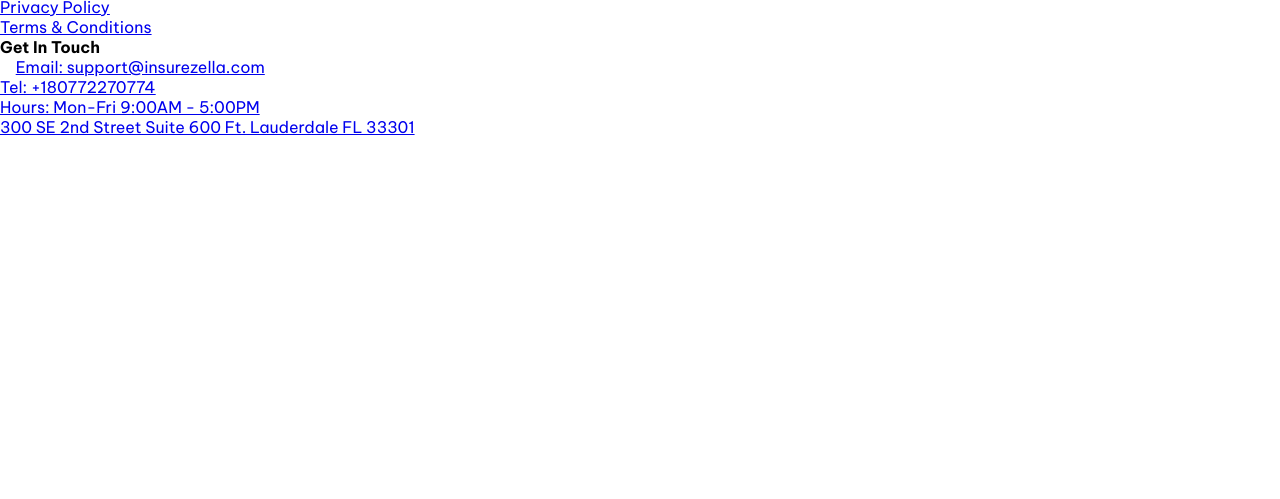
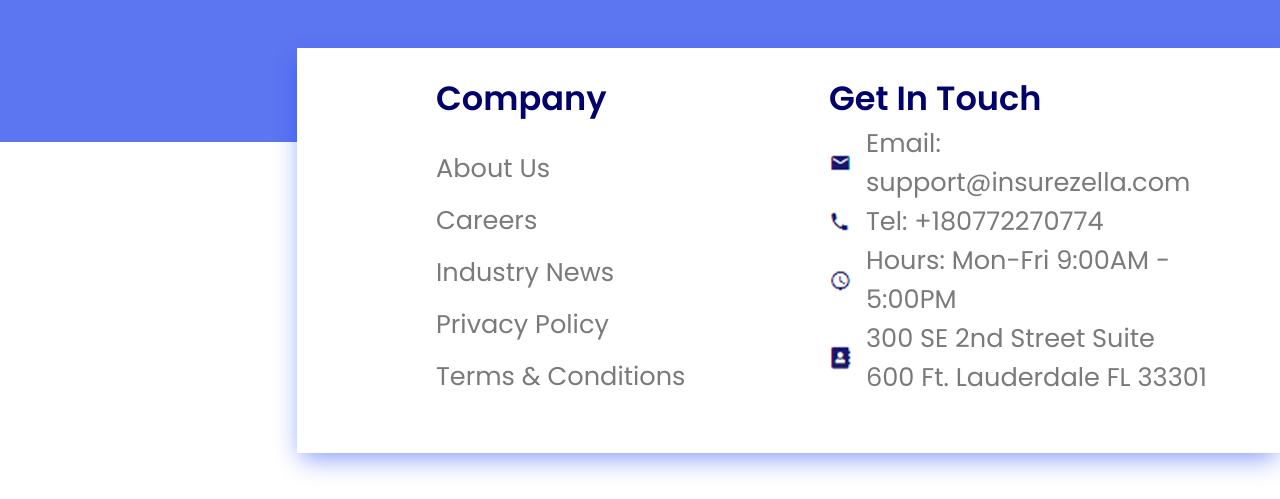
Before and after one commit to migmm/Challenge_A-Teamwork_Insurezella, a plain HTML site: page index.html in a window 1280 px wide. Shown: the part 5644-6143 px from the top of the page. Before the commit the page ends 5781 px from the top, so only its background shows below. Drawn offline with Linux system fonts and the light colour scheme.

Commit message:
Crated right part of footer

```diff
--- a/css/styles.css
+++ b/css/styles.css
@@ -9,24 +9,25 @@
 @import url('https://fonts.googleapis.com/css2?family=Inter:ital,opsz,wght@0,14..32,100..900;1,14..32,100..900&display=swap');
 
 :root {
-    --black:           #000;
-    --white:           #fff;
-    --purple:          #6475ed;
-    --darkblue:        #2b3143;
-    --acquamarineblue: #172C82;
-    --seablue:         #0256ff;
-    --blue:            #345cfb;
-    --skyblue:         #2e77f9;
-    --darkcyan:        #2083fd;
-    --cyan:            #00b1ff;
-    --navyblue:        #73A6C9;
-    --lightblue:       #ecf5ff;
-    --lightbrown:      #7b7a7b;
-    --grayfromblue:    #979ba8;
-    --midgray:         #999ea8;
-    --lightgray:       #d9d9d8;
-    --logoshadow:      rgba(0, 0, 0, 0.38);
-    --cardshadow:      rgba(0, 52, 255, 0.49);
+    --black: #000;
+    --white: #fff;
+    --purple: #6475ed;
+    --darkblue: #2b3143;
+    --acquamarineblue: #01016b;
+    --seablue: #0256ff;
+    --blue: #345cfb;
+    --oceanblue: #5c76f1;
+    --skyblue: #2e77f9;
+    --darkcyan: #2083fd;
+    --cyan: #00b1ff;
+    --navyblue: #73a6c9;
+    --lightblue: #ecf5ff;
+    --lightbrown: #7b7a7b;
+    --grayfromblue: #979ba8;
+    --midgray: #999ea8;
+    --lightgray: #d9d9d8;
+    --logoshadow: rgba(0, 0, 0, 0.38);
+    --cardshadow: rgba(0, 52, 255, 0.49);
 }
 
 ::selection {
@@ -543,26 +544,35 @@
 /*********** FOOTER STYLES ************/
 /**************************************/
 
-/************ Left column *************/
-
 #footer-container {
+    width: 100%;
+    position: relative;
+    overflow: visible;
+    height: 230px;
+    background-color: var(--oceanblue);
+    margin-top: 400px;
+    margin-bottom: 357px;
 }
 
+/************ Left column *************/
 #footer-left-container {
     display: flex;
     flex-direction: row;
-    max-width: 984px;
+    position: absolute;
+    top: -351px;
+    width: 984px;
     height: 405px;
+    background-color: var(--white);
     box-shadow: 0px 9px 24px -4px var(--cardshadow);
     -webkit-box-shadow: 0px 9px 24px -4px var(--cardshadow);
     -moz-box-shadow: 0px 9px 24px -4px var(--cardshadow);
 }
 
 #footer-left-container #general-info {
-    display:flex;
+    display: flex;
     flex-direction: column;
     align-items: center;
-    width:49%;
+    width: 49%;
     margin-top: 31px;
 }
 
@@ -571,14 +581,14 @@
     height: 115px;
 }
 
-#footer-left-container #general-info #info-logo-container img{
+#footer-left-container #general-info #info-logo-container img {
     width: 100%;
     height: 100%;
     border-radius: 15px;
     border: 1px solid var(--navyblue);
 }
 
-#footer-left-container #general-info p{
+#footer-left-container #general-info p {
     width: 320px;
     font-family: 'Poppins', sans-serif;
     font-size: 1.6rem;
@@ -597,7 +607,7 @@
     padding-left: 83px;
 }
 
-#footer-left-container #general-info #info-socials .social-icon{
+#footer-left-container #general-info #info-socials .social-icon {
     color: var(--acquamarineblue);
     font-size: 35px;
 }
@@ -615,21 +625,98 @@
     margin-bottom: 25px;
 }
 
-#services #services-links div{
+#services #services-links div {
     margin-bottom: 14px;
 }
 
-#services #services-links div img{
+#services #services-links div img {
     transform: scale(1.4);
     margin-right: 8px;
 }
 
-#services #services-links div a{
+#services #services-links div a {
     font-family: 'Poppins', sans-serif;
     font-size: 1.6rem;
     color: var(--lightbrown);
     text-decoration: none;
 }
+
+/************ Right column *************/
+
+#footer-right-container {
+    display: flex;
+    flex-direction: row;
+    position: absolute;
+    top: 136px;
+    right: 0;
+    width: 983px;
+    height: 405px;
+    background-color: var(--white);
+    box-shadow: 0px 9px 24px -4px var(--cardshadow);
+    -webkit-box-shadow: 0px 9px 24px -4px var(--cardshadow);
+    -moz-box-shadow: 0px 9px 24px -4px var(--cardshadow);
+    padding-top: 26px;
+}
+#footer-right-container #company {
+    width: 393px;
+    margin-left: 139px;
+}
+
+#footer-right-container #company h4 {
+    font-family: 'Poppins', sans-serif;
+    font-size: 2.1rem;
+    font-weight: 600;
+    color: var(--acquamarineblue);
+}
+
+#footer-right-container #company .company-links {
+    margin-top: 25px;
+}
+
+#footer-right-container #company .company-links div {
+    margin-top: 13px;
+}
+
+#footer-right-container #company .company-links div a {
+    font-family: 'Poppins', sans-serif;
+    font-size: 1.6rem;
+    color: var(--lightbrown);
+    text-decoration: none;
+}
+
+#footer-right-container #get-in-touch {
+    width: 380px;
+}
+
+#footer-right-container #get-in-touch h4 {
+    font-family: 'Poppins', sans-serif;
+    font-size: 2.1rem;
+    font-weight: 600;
+    color: var(--acquamarineblue);
+}
+
+#footer-right-container #get-in-touch .link-container {
+    display: flex;
+    flex-direction: row;
+}
+
+#footer-right-container #get-in-touch .link-container div {
+    display: flex;
+    align-items: center;
+
+}
+
+#footer-right-container #get-in-touch .link-container div img{
+    margin-right: 15px;
+}
+
+#footer-right-container #get-in-touch div a {
+    font-family: 'Poppins', sans-serif;
+    font-size: 1.6rem;
+    color: var(--lightbrown);
+    text-decoration: none;
+}
+
 /**************************************/
 /*********** MEDIA QUERIES ************/
 /**************************************/
--- a/index.html
+++ b/index.html
@@ -303,10 +303,14 @@
                                 <p>"Discover the Peace of Mind You Deserve with Insurezella
                                     "Your Reliable Insurance Umbrella"</p>
                                 <div id="info-socials">
-                                    <a href="https://www.facebook.com/profile.php?id=100088031780976" target="_blank"><i class="fab fa-facebook social-icon"></i></a>
-                                    <a href="https://x.com/insurezella" target="_blank"><i class="fab fa-twitter social-icon"></i></a>
-                                    <a href="https://www.instagram.com/insurezella/" target="_blank"><i class="fab fa-instagram social-icon"></i></a>
-                                    <a href="https://www.linkedin.com/company/insurezella/" target="_blank"><i class="fab fa-linkedin-in social-icon"></i></a>
+                                    <a href="https://www.facebook.com/profile.php?id=100088031780976" target="_blank"><i
+                                            class="fab fa-facebook social-icon"></i></a>
+                                    <a href="https://x.com/insurezella" target="_blank"><i
+                                            class="fab fa-twitter social-icon"></i></a>
+                                    <a href="https://www.instagram.com/insurezella/" target="_blank"><i
+                                            class="fab fa-instagram social-icon"></i></a>
+                                    <a href="https://www.linkedin.com/company/insurezella/" target="_blank"><i
+                                            class="fab fa-linkedin-in social-icon"></i></a>
                                 </div>
                             </div>
                             <div id="services">
@@ -334,9 +338,6 @@
                                     </div>
                                 </div>
                             </div>
-
-
-                        </div>
                         </div>
                         <div id="footer-right-container">
                             <div id="company">
@@ -361,18 +362,31 @@
                             </div>
                             <div id="get-in-touch">
                                 <h4>Get In Touch</h4>
+                                <div class="link-container">
                                     <div>
-                                <i class="fa-solid fa-envelope"></i>
+                                        <img src="img/envelope-footer-icon.png" alt="Envelope icon">
+                                    </div>
                                         <a href="#">Email: support@insurezella.com</a>
                                 </div>
+                                <div class="link-container">
                                     <div>
+                                        <img src="img/phone-footer-icon.png" alt="Phone icon">
+                                    </div>
                                         <a href="#">Tel: +180772270774</a>
                                 </div>
+                                <div class="link-container">
                                     <div>
+                                        <img src="img/clock-footer-icon.png" alt="Clock icon">
+                                    </div>
                                         <a href="#">Hours: Mon-Fri 9:00AM - 5:00PM</a>
+
                                 </div>
+                                <div class="link-container">
                                     <div>
+                                        <img src="img/address-book-footer-icon.png" alt="Adressbook icon">
+                                    </div>
                                         <a href="#">300 SE 2nd Street Suite 600 Ft. Lauderdale FL 33301</a>
+                                </div>
                             </div>
                         </div>
                     </div>
```
Also changed, not shown: img/address-book-footer-icon.png (added), img/clock-footer-icon.png (added), img/envelope-footer-icon.png (added), img/phone-footer-icon.png (added). Lines whose indentation alone changed are shown as unchanged.
